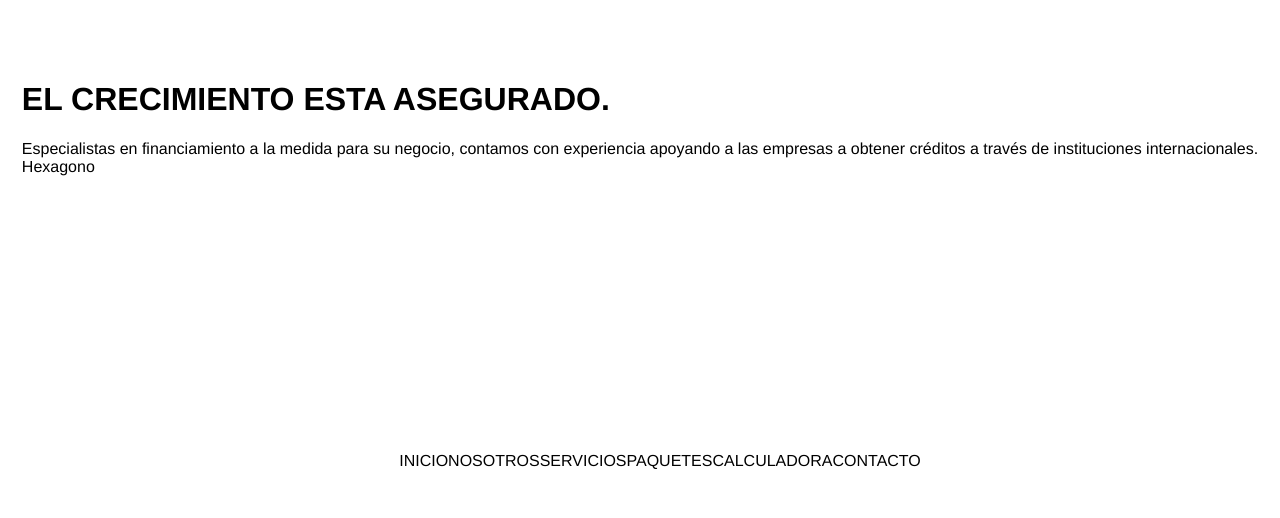
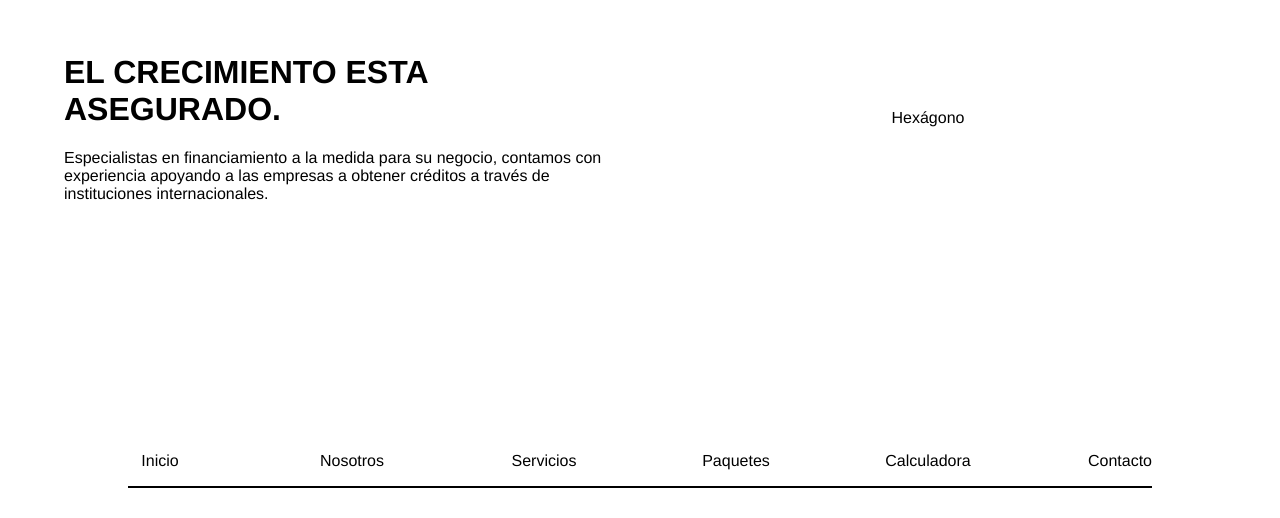
Before and after one commit to sapphiredev01/Web-finanzas, a React (Vite) app: page / in a window 1280 px wide. Shown: the part 282-800 px from the top of the page. Built offline with nearby package versions, Linux system fonts and the light colour scheme.

Commit message:
Trabajando en inicio

```diff
--- a/src/components/Inicio/Inicio.jsx
+++ b/src/components/Inicio/Inicio.jsx
@@ -1,6 +1,6 @@
 import styled from "styled-components";
 import { Media, MediaItem } from "../UI/Media/Media";
-import { Nav, List, ListElement } from "../UI/Nav/Nav";
+import { Nav, Link, Effect } from "../UI/Nav/Nav";
 import Container from "../UI/Containers/Containers";
 import {
   FaFacebookF,
@@ -9,15 +9,31 @@ import {
   HiOutlineMail,
 } from "react-icons/all";
 
-const Text = styled.div`
+const Content = styled.div`
   grid-area: 2 / 1 / 7 / 6;
   display: grid;
+  grid-template-columns: repeat(4, 1fr);
+  grid-template-rows: repeat(5, 1fr);
+  grid-column-gap: 0px;
+  grid-row-gap: 0px;
+`;
+
+const Left = styled.div`
+  grid-area: 1 / 1 / 6 / 3;
+  display: flex;
+  flex-direction: column;
+  justify-content: center;
+  align-items: center;
+`;
+
+const Right = styled.div`
+  grid-area: 1 / 3 / 6 / 5;
+  display: flex;
   justify-content: center;
   align-items: center;
 `;
 
 const Title = styled.h1`
-  text-align: left;
   font: Helvetica Neue;
   letter-spacing: 0px;
   color: #000000;
@@ -25,8 +41,7 @@ const Title = styled.h1`
   opacity: 1;
 `;
 
-const Content = styled.div`
-  text-align: left;
+const Text = styled.div`
   font: Helvetica Neue;
   letter-spacing: 0px;
   color: #000000;
@@ -50,26 +65,27 @@ const Inicio = () => {
           <HiOutlineMail />
         </MediaItem>
       </Media>
-      <Text>
-        <Title>El crecimiento esta asegurado.</Title>
-        <Content>
-          Especialistas en financiamiento a la medida para su negocio, contamos
-          con experiencia apoyando a las empresas a obtener créditos a través de
-          instituciones internacionales.
-        </Content>
-        <div>
-          Hexagono
-        </div>
-      </Text>
+      <Content>
+        <Left>
+          <Title>El crecimiento esta asegurado.</Title>
+          <Text>
+            Especialistas en financiamiento a la medida para su negocio,
+            contamos con experiencia apoyando a las empresas a obtener créditos
+            a través de instituciones internacionales.
+          </Text>
+        </Left>
+        <Right>
+          <div>Hexágono</div>
+        </Right>
+      </Content>
       <Nav>
-        <List>
-          <ListElement>INICIO</ListElement>
-          <ListElement>NOSOTROS</ListElement>
-          <ListElement>SERVICIOS</ListElement>
-          <ListElement>PAQUETES</ListElement>
-          <ListElement>CALCULADORA</ListElement>
-          <ListElement>CONTACTO</ListElement>
-        </List>
+        <Link>Inicio</Link>
+        <Link>Nosotros</Link>
+        <Link>Servicios</Link>
+        <Link>Paquetes</Link>
+        <Link>Calculadora</Link>
+        <Link>Contacto</Link>
+        <Effect />
       </Nav>
     </Container>
   );
--- a/src/components/UI/Containers/Containers.jsx
+++ b/src/components/UI/Containers/Containers.jsx
@@ -9,7 +9,8 @@ const Container = styled.div`
   justify-content: center;
   align-items: center;
   height: 100vh;
-  width: auto;
+  width: 90%;
+  margin: 0 auto;
 `;
 
 export default Container;
--- a/src/components/UI/Media/Media.jsx
+++ b/src/components/UI/Media/Media.jsx
@@ -3,14 +3,11 @@ import styled from "styled-components";
 export const Media = styled.div`
   grid-area: 1 / 1 / 2 / 6;
   display: flex;
-  text-align: right;
-  font-size: 1.5rem;
-  flex-direction: row;
   justify-content: flex-end;
-  width: 100%;
+  margin-top: -1em;
 `;
 
 export const MediaItem = styled.div`
-  margin: 0 2rem;
-  font-size: 2rem;
+  padding: 0 1.3rem;
+  font-size: 1.7rem;
 `;
--- a/src/components/UI/Nav/Nav.jsx
+++ b/src/components/UI/Nav/Nav.jsx
@@ -3,16 +3,28 @@ import styled from "styled-components";
 export const Nav = styled.div`
   grid-area: 7 / 1 / 8 / 6;
   display: flex;
-  flex-direction: column;
+  flex-direction: row;
   justify-content: center;
   align-items: center;
 `;
 
-export const List = styled.ul`
-  list-style: none;
+export const Link = styled.a`
   text-align: center;
+  display: block;
+  width: 25%;
+  text-decoration: none;
+  color: ##818181;
+  transition: 0.7s;
+  &:hover {
+    color: #000000;
+  }
 `;
 
-export const ListElement = styled.li`
-  display: inline-block;
+export const Effect = styled.div`
+  width: 80%;
+  height: 2px;
+  bottom: 30px;
+  background: #000000;
+  box-shadow: 0 1px 0 white;
+  position: absolute;
 `;
--- a/src/index.css
+++ b/src/index.css
@@ -1,6 +1,7 @@
 body {
   margin: 0;
   background: #ffffff;
+  width: 100%;
   font-family: Helvetica, -apple-system, BlinkMacSystemFont, 'Segoe UI', 'Roboto', 'Oxygen',
     'Ubuntu', 'Cantarell', 'Fira Sans', 'Droid Sans', 'Helvetica Neue',
     sans-serif;
```
